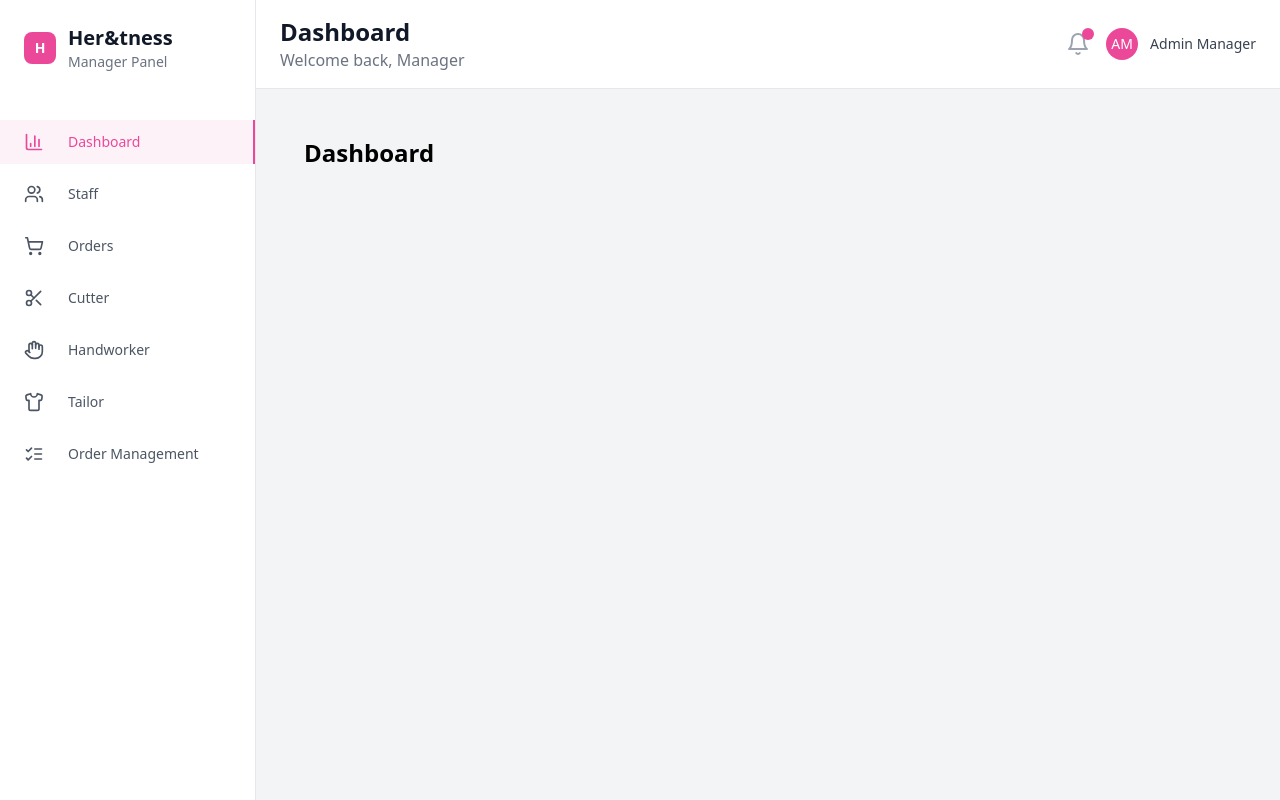
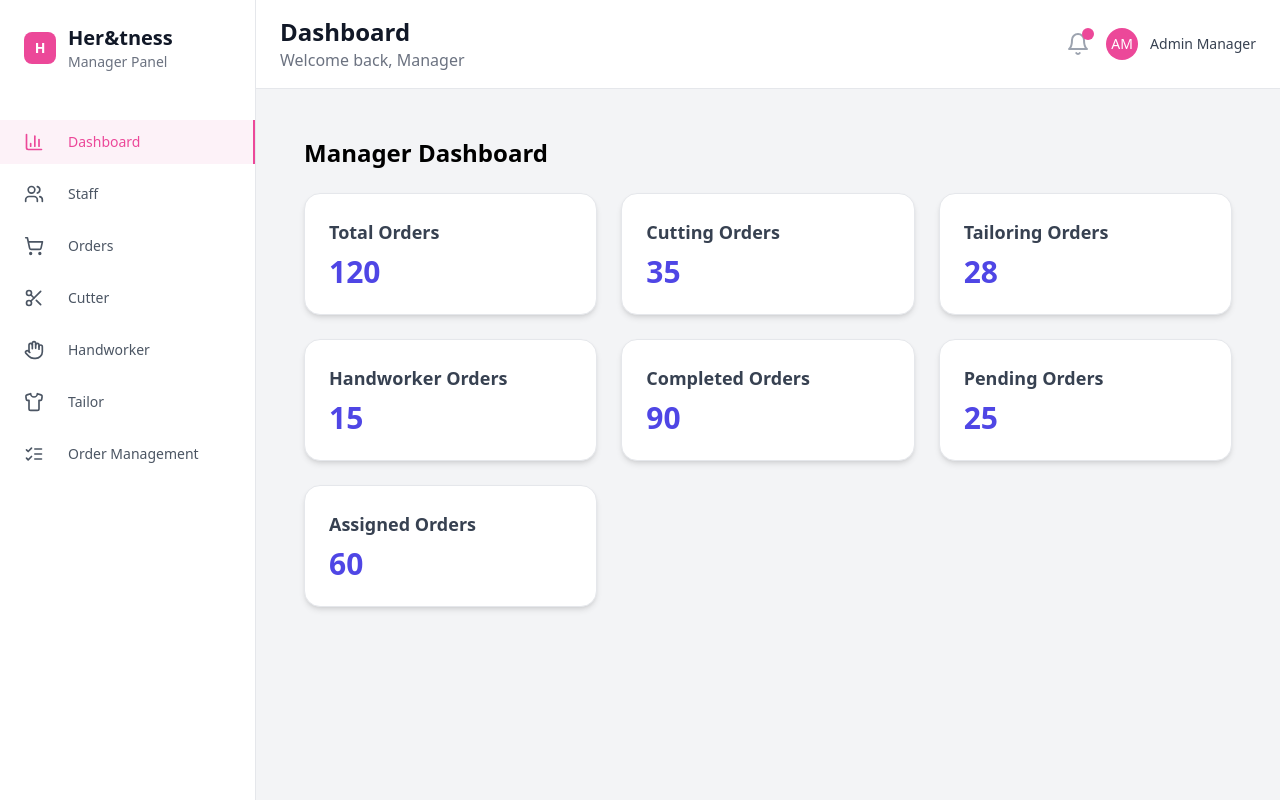
Before and after one commit to codewinx/cw1, a React (Vite) app in the folder cw1client/: page /manager/dashboard in a window 1280 px wide. Built offline with nearby package versions, Linux system fonts and the light colour scheme.

Commit message:
Dashboard
sp

```diff
--- a/cw1client/src/pages/manager/ManagerDashboard.jsx
+++ b/cw1client/src/pages/manager/ManagerDashboard.jsx
@@ -1,22 +1,35 @@
 import React from "react";
 
-
-
 const ManagerDashboard = () => {
-
+  // Dummy data for now – later you can fetch from API
+  const stats = [
+    { title: "Total Orders", value: 120 },
+    { title: "Cutting Orders", value: 35 },
+    { title: "Tailoring Orders", value: 28 },
+    { title: "Handworker Orders", value: 15 },
+    { title: "Completed Orders", value: 90 },
+    { title: "Pending Orders", value: 25 },
+    { title: "Assigned Orders", value: 60 },
+  ];
 
   return (
     <div className="p-6">
+      <h1 className="text-2xl font-bold mb-6">Manager Dashboard</h1>
 
-      <h1 className="text-2xl font-bold mb-6">Dashboard</h1>
-
-
+      {/* Dashboard Grid */}
+      <div className="grid grid-cols-1 sm:grid-cols-2 lg:grid-cols-3 gap-6">
+        {stats.map((item, index) => (
+          <div
+            key={index}
+            className="p-6 bg-white shadow-md rounded-2xl border hover:shadow-lg transition"
+          >
+            <h2 className="text-lg font-semibold text-gray-700">{item.title}</h2>
+            <p className="text-3xl font-bold text-indigo-600 mt-2">{item.value}</p>
+          </div>
+        ))}
       </div>
-
-
+    </div>
   );
 };
 
 export default ManagerDashboard;
-//he bg ata apn fronetdn set up zl manager c ata abckend la logic te kkrayce astat ik krun dakhvto
-// h//header la ka ts disty pnokk bghu
```
